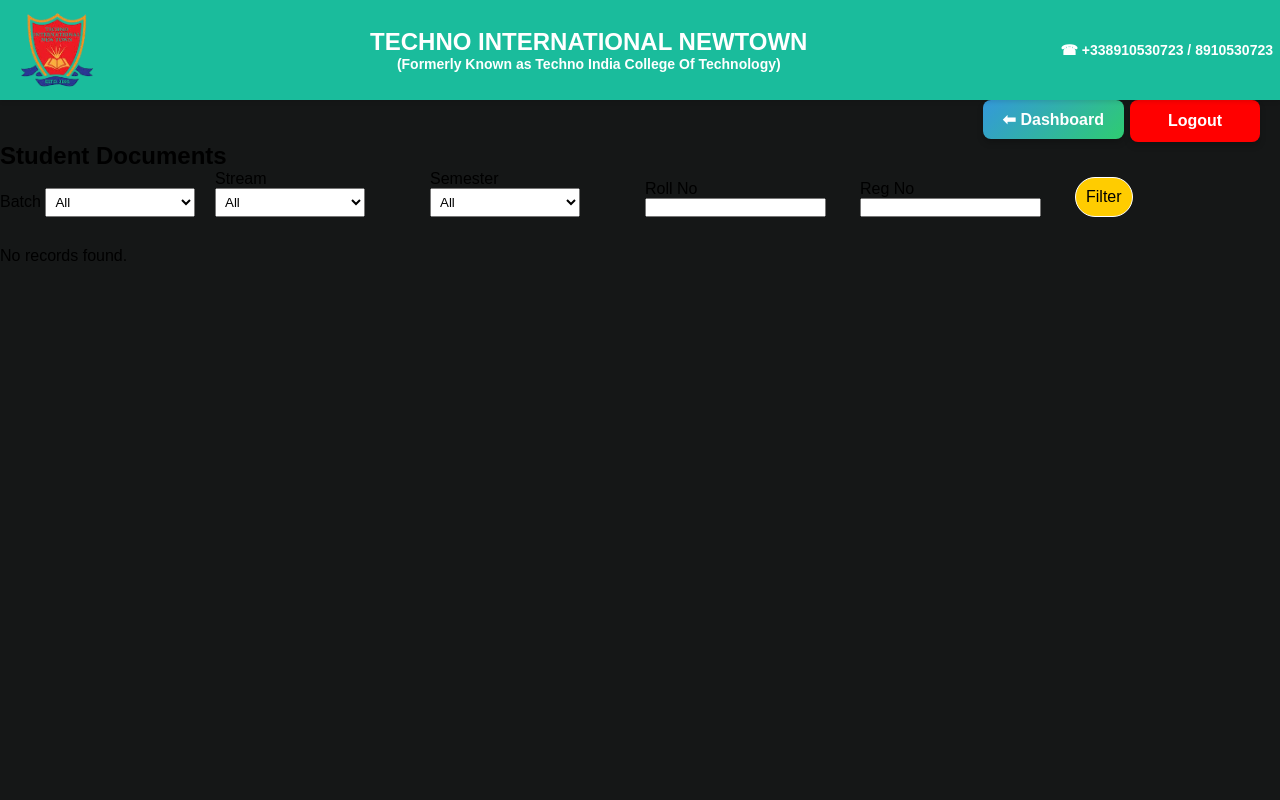
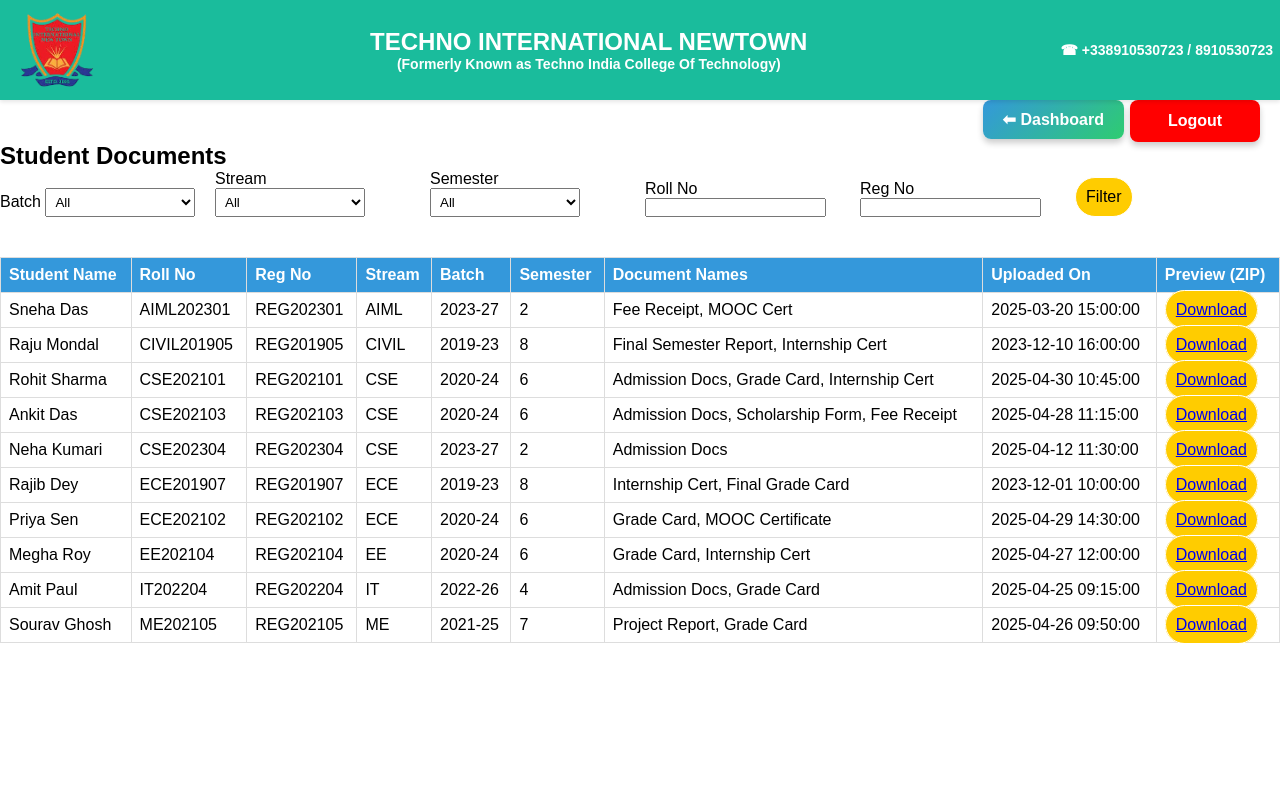
Before and after one commit to Sujal-Sharan/SRMS_25, a PHP site: page /admin_view_docs.php in a window 1280 px wide. Run offline with PHP 8.4, Linux system fonts and the light colour scheme; data comes from the database, SQL or seed files in the repository; data that the repository does not hold is empty.

Commit message:
some issues and css issue fixed

```diff
--- a/Hod_DOC_Verify.php
+++ b/Hod_DOC_Verify.php
@@ -4,7 +4,7 @@ $user = "root";
 $password = ""; // default in XAMPP
 $db = "srms";
 
-$conn = new mysqli($host, $user, $password, $db);
+$conn = new mysqli($host, $user, $password, $db,3307);
 if ($conn->connect_error) {
     die("Connection failed: " . $conn->connect_error);
 }
--- a/Styles/global_base.css
+++ b/Styles/global_base.css
@@ -8,8 +8,13 @@
 
 html, body {
     height: 100%;
+    background-color: #ffffff; /* previously was #151717 */
+
+}
+/*html, body {
+    height: 100%;
     background-color: #151717;
-}
+}*/
 
 /* Layout */
 .layout {
@@ -31,7 +36,7 @@ header {
     position: fixed;
     top: 0;
     left: 0;
-    z-index: 999;
+    z-index: 1001;
     box-shadow: 0 2px 4px rgba(0, 0, 0, 0.1);
     display: flex;
 }
--- a/admin_view_docs.php
+++ b/admin_view_docs.php
@@ -1,36 +1,37 @@
 <?php
 require_once("DB_Connect.php");
 session_start();
+
 // $conn = new mysqli("localhost", "root", "", "srms");
 
-// $batch = $_GET['batch'] ?? '';
-// $stream = $_GET['stream'] ?? '';
-// $semester = $_GET['semester'] ?? '';
-// $roll_no = $_GET['roll_no'] ?? '';
-// $reg_no = $_GET['reg_no'] ?? '';
+ $batch = $_GET['batch'] ?? '';
+ $stream = $_GET['stream'] ?? '';
+ $semester = $_GET['semester'] ?? '';
+ $roll_no = $_GET['roll_no'] ?? '';
+ $reg_no = $_GET['reg_no'] ?? '';
 
-// $sql = "SELECT * FROM admin_view_docs WHERE 1=1";
-$sql = "SELECT * FROM students WHERE 1=1";
-// if ($batch) $sql .= " AND batch = '$batch'";
-// if ($stream) $sql .= " AND stream = '$stream'";
-// if ($semester) $sql .= " AND semester = '$semester'";
-// if ($roll_no) $sql .= " AND roll_no = '$roll_no'";
-// if ($reg_no) $sql .= " AND reg_no = '$reg_no'";
-// $sql .= " ORDER BY roll_no";
+$sql = "SELECT * FROM admin_view_docs WHERE 1=1";
+//$sql = "SELECT * FROM students WHERE 1=1";
+ if ($batch) $sql .= " AND batch = '$batch'";
+ if ($stream) $sql .= " AND stream = '$stream'";
+ if ($semester) $sql .= " AND semester = '$semester'";
+ if ($roll_no) $sql .= " AND roll_no = '$roll_no'";
+ if ($reg_no) $sql .= " AND reg_no = '$reg_no'";
+ $sql .= " ORDER BY roll_no";
 
 $stmt = $conn->prepare($sql);
 
 // Bind parameters dynamically
-if (!empty($values)) {
-    $stmt->bind_param($types, ...$values);  // Spread operator to pass the parameters
-}
+//if (!empty($values)) {
+    //$stmt->bind_param($types, ...$values);  // Spread operator to pass the parameters
+//}
 
 $stmt->execute();
 $result = $stmt->get_result();
 
-// $batches = ['2019-23', '2020-24', '2021-25', '2022-26', '2023-27'];
-// $streams = ['CSE', 'IT', 'AIML', 'ECE', 'EE', 'ME', 'CIVIL'];
-// $semesters = range(1, 8);
+ $batches = ['2019-23', '2020-24', '2021-25', '2022-26', '2023-27'];
+ $streams = ['CSE', 'IT', 'AIML', 'ECE', 'EE', 'ME', 'CIVIL'];
+ $semesters = range(1, 8);
 
 // Create dummy ZIPs if missing
 $uploadDir = "uploads/zips/";
```
